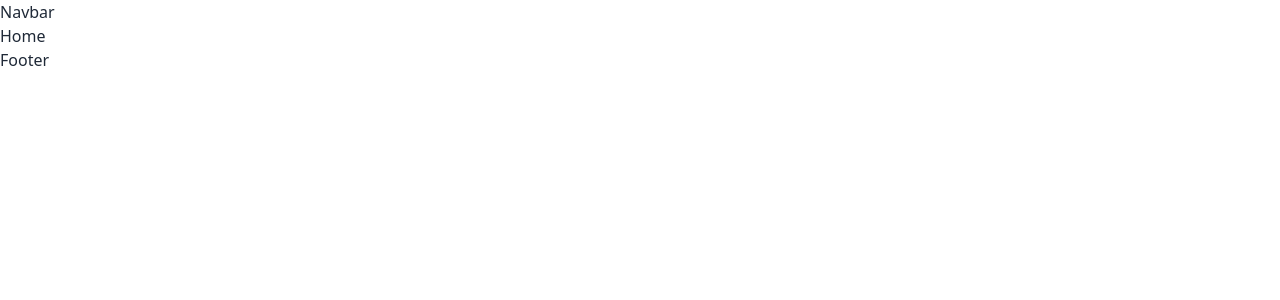
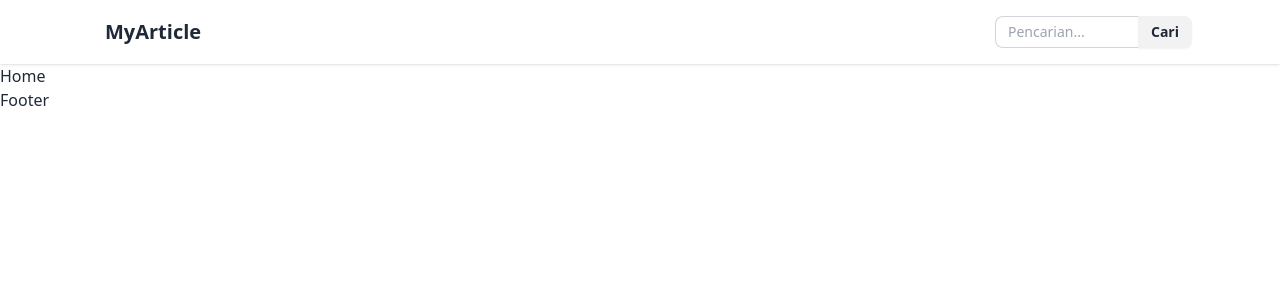
Before and after one commit to AndyARN/Tugas-Project-Neuversity, a React (Vite) app: page / in a window 1280 px wide. Shown: the top 300 px of the page. Built offline with nearby package versions, Linux system fonts and the light colour scheme.

Commit message:
create navbar components

```diff
--- a/src/components/Navbar.jsx
+++ b/src/components/Navbar.jsx
@@ -3,26 +3,21 @@ import React from "react";
 
 export default function Navbar() {
   return (
-    <div className="navbar bg-base-100">
-      <div className="flex-1">
-        <a className="btn btn-ghost text-xl">daisyUI</a>
-      </div>
-      <div className="flex-none">
-        <button className="btn btn-square btn-ghost">
-          <svg
-            xmlns="http://www.w3.org/2000/svg"
-            fill="none"
-            viewBox="0 0 24 24"
-            className="inline-block w-5 h-5 stroke-current"
-          >
-            <path
-              strokeLinecap="round"
-              strokeLinejoin="round"
-              strokeWidth="2"
-              d="M5 12h.01M12 12h.01M19 12h.01M6 12a1 1 0 11-2 0 1 1 0 012 0zm7 0a1 1 0 11-2 0 1 1 0 012 0zm7 0a1 1 0 11-2 0 1 1 0 012 0z"
-            ></path>
-          </svg>
-        </button>
+    <div className="bg-white shadow navbar">
+      <div className="container flex-col sm:flex-row">
+        <div className="flex-1">
+          <a className="btn btn-ghost text-xl">MyArticle</a>
+        </div>
+        <div className="flex-none">
+          {/* input search */}
+          <div className="join">
+            <input
+              className="w-full input input-sm sm:w-36 input-bordered join-item"
+              placeholder="Pencarian..."
+            />
+            <button className="btn btn-sm join-item rounded-r-lg">Cari</button>
+          </div>
+        </div>
       </div>
     </div>
   );
--- a/src/layouts/ClientLayout.jsx
+++ b/src/layouts/ClientLayout.jsx
@@ -1,11 +1,12 @@
 /* eslint-disable react/prop-types */
 /* eslint-disable no-unused-vars */
 import React from "react";
+import Navbar from "../components/Navbar";
 
 export default function ClientLayout({ children }) {
   return (
     <>
-      <nav>Navbar</nav>
+      <Navbar />
       <main>{children}</main>
       <footer>Footer</footer>
     </>
```
